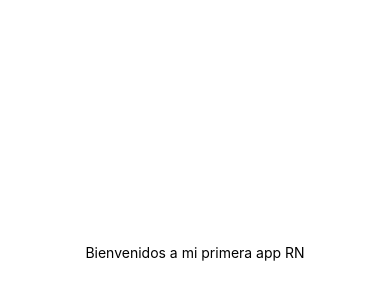
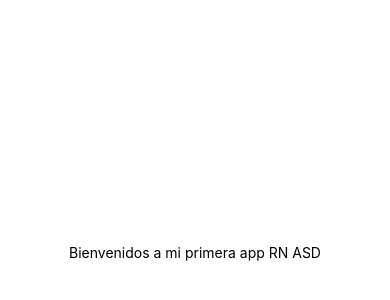
Before and after one commit to pablonobile99/App-Nobile, a React Native app: screen / in a window 390 px wide. Shown: the part 170-470 px from the top of the page. Built offline with nearby package versions, Linux system fonts and the light colour scheme.

Commit message:
Enlace PC

```diff
--- a/App.js
+++ b/App.js
@@ -4,7 +4,7 @@ import { StyleSheet, Text, View } from 'react-native';
 export default function App() {
   return (
     <View style={styles.container}>
-      <Text>Bienvenidos a mi primera app RN</Text>
+      <Text>Bienvenidos a mi primera app RN ASD</Text>
       <StatusBar style="auto" />
     </View>
   );
```
